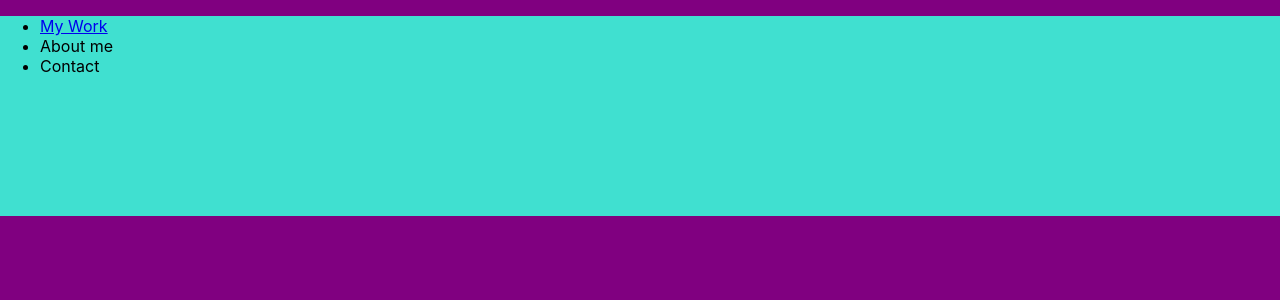
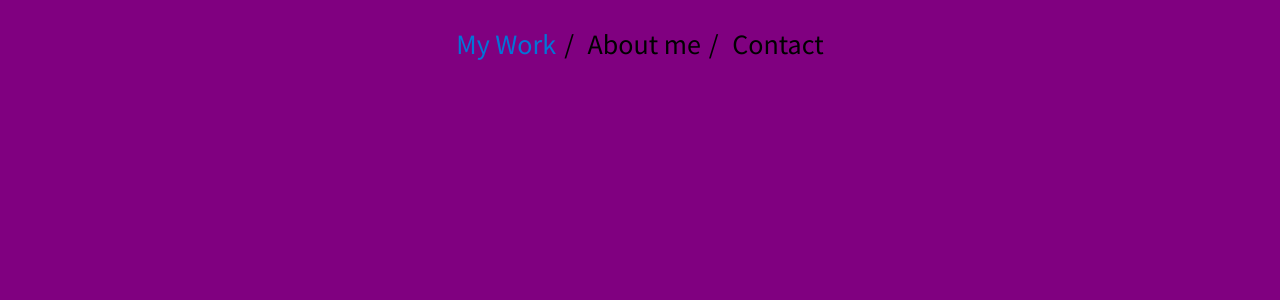
Before and after one commit to martakunszt/portfolio-react, a React (Create React App) app: page / in a window 1280 px wide. Shown: the top 300 px of the page. Built offline with nearby package versions, Linux system fonts and the light colour scheme.

Commit message:
breadcrumbs

```diff
--- a/package.json
+++ b/package.json
@@ -8,7 +8,8 @@
     "@testing-library/user-event": "^7.2.1",
     "react": "^16.12.0",
     "react-dom": "^16.12.0",
-    "react-scripts": "3.3.0"
+    "react-scripts": "3.3.0",
+    "styled-components": "^5.0.0"
   },
   "scripts": {
     "start": "react-scripts start",
--- a/public/index.html
+++ b/public/index.html
@@ -3,6 +3,7 @@
   <head>
     <meta charset="utf-8" />
     <meta name="viewport" content="width=device-width, initial-scale=1" />
+    <link href="https://fonts.googleapis.com/css?family=Source+Sans+Pro:300,400,700,900&display=swap" rel="stylesheet">
     <title>Marta Kunsztowicz</title>
   </head>
   <body>
--- a/src/App.css
+++ b/src/App.css
@@ -1,13 +1,46 @@
 body{
   background-color:purple;
-  margin:0;
-  padding:0;
+  font-family:"Source Sans Pro";
 }
 
 .App-header{
-  padding:0;
-  margin:0;
+  top:0;
+  position:absolute;
   width:100%;
   height:200px;
-  background-color:turquoise;
+
 }
+
+
+ /* Style the list */
+ ul.Breadcrumb {
+  padding: 10px 16px;
+  list-style: none;
+  text-align:center;
+}
+
+/* Display list items side by side */
+ul.Breadcrumb li {
+  display: inline;
+  font-size: 18px;
+  font-size:3.5vh;
+}
+
+/* Add a slash symbol (/) before/behind each list item */
+ul.Breadcrumb li+li:before {
+  padding: 8px;
+  color: black;
+  content: "/\00a0";
+}
+
+/* Add a color to all links inside the list */
+ul.Breadcrumb li a {
+  color: #0275d8;
+  text-decoration: none;
+}
+
+/* Add a color on mouse-over */
+ul.Breadcrumb li a:hover {
+  color: #01447e;
+  text-decoration: underline;
+}
--- a/src/App.js
+++ b/src/App.js
@@ -6,17 +6,17 @@ function App() {
   return (
     <div className="App">
       <header className="App-header">
-        <Breadcrumbs></Breadcrumbs>
+        <Breadcrumb></Breadcrumb>
       </header>
     </div>
   );
 }
 
 
-function Breadcrumbs() {
+function Breadcrumb() {
   return (
-    <div className="Breadcrumb">
-      <ul>
+    <div className="Nav">
+      <ul className="Breadcrumb">
         <li><a href="# ">My Work</a></li>
         <li>About me</li>
         <li>Contact</li>
```
Also changed, not shown: 1 other file (tests, documents, lock files or other folders).
